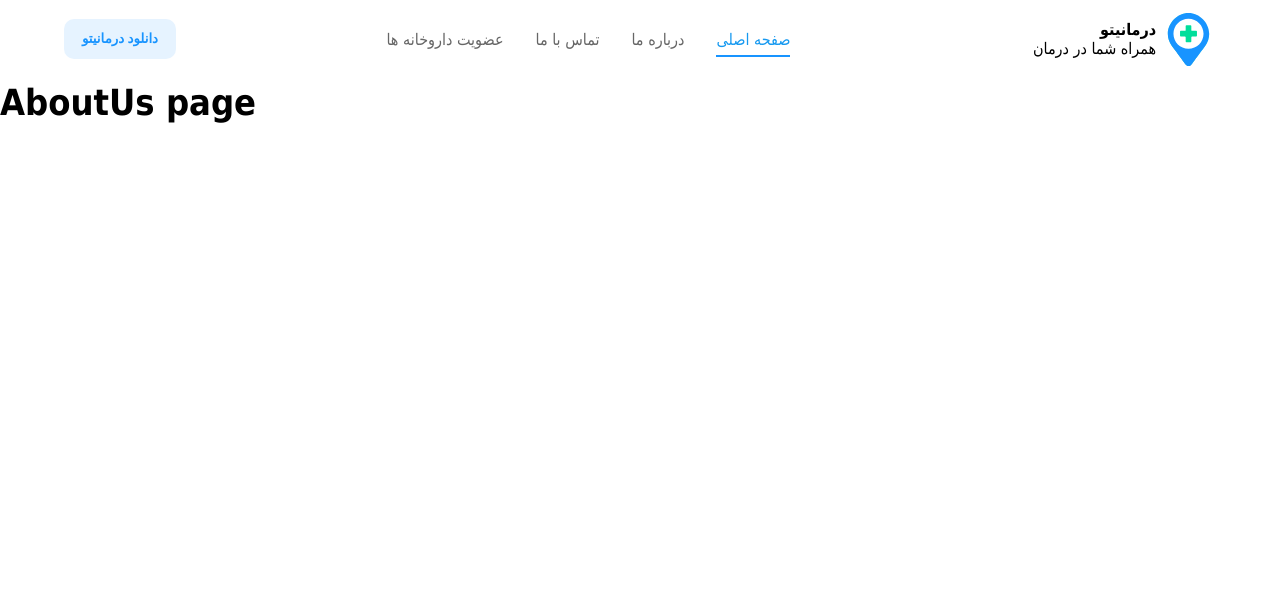
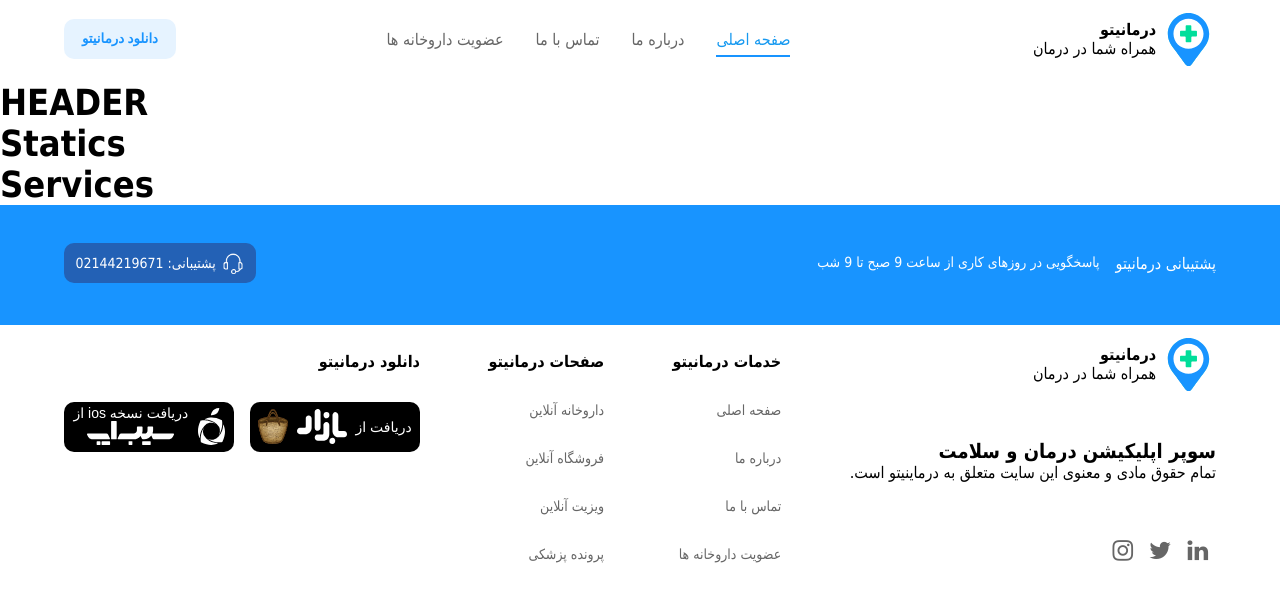
Before and after one commit to kave-me/darmanito-react, a React (Create React App) app: page /about-us in a window 1280 px wide. Shown: the top 602 px of the page. Built offline with nearby package versions, Linux system fonts and the light colour scheme; a small style sheet from the web is missing.

Commit message:
init AboutUs page file structer

```diff
--- /dev/null
+++ b/src/asset/sass/pages/_AboutUs.scss
@@ -0,0 +1,14 @@
+.aboutUs {
+    &__header {
+
+    }
+    &__statics {
+
+    }
+    &__services {
+
+    }
+    &__header {
+
+    }
+}
--- /dev/null
+++ b/src/components/AboutUsHeader.js
@@ -0,0 +1,10 @@
+import React from 'react';
+
+const AboutUsHeader = () => {
+    return(
+        <div className="aboutUs__header">
+            <h1>HEADER</h1>
+        </div>
+        );
+}
+export default AboutUsHeader;
--- /dev/null
+++ b/src/components/AboutUsServices.js
@@ -0,0 +1,10 @@
+import React from 'react';
+
+const AboutUsServices = () => {
+    return(
+        <div className="aboutUs__services">
+            <h1>Services</h1>
+        </div>
+        );
+}
+export default AboutUsServices;
--- /dev/null
+++ b/src/components/AboutUsStatics.js
@@ -0,0 +1,10 @@
+import React from 'react';
+
+const AboutUsStatics = () => {
+    return(
+        <div className="aboutUs__statics">
+            <h1>Statics</h1>
+        </div>
+        );
+}
+export default AboutUsStatics;
--- a/src/pages/AboutUs.js
+++ b/src/pages/AboutUs.js
@@ -1,9 +1,19 @@
 import React from 'react';
+import Header from '../components/AboutUsHeader';
+import Statics from '../components/AboutUsStatics';
+import Services from '../components/AboutUsServices';
+import Support from '../components/Support';
+import Footer from '../components/Footer';
+
 
 const AboutUs = () => {
     return (
         <div className="container">
-            <h1>AboutUs page</h1>
+            <Header/>
+            <Statics/>
+            <Services/>
+            <Support/>
+            <Footer/>
         </div>
     );
 }
```
Also changed, not shown: src/asset/sass/component/_AboutUsHeader.scss (added), src/asset/sass/component/_AboutUsServices.scss (added), src/asset/sass/component/_AboutUsStatics.scss (added).
